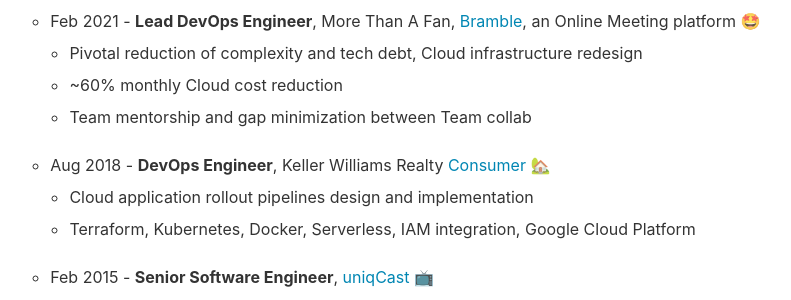
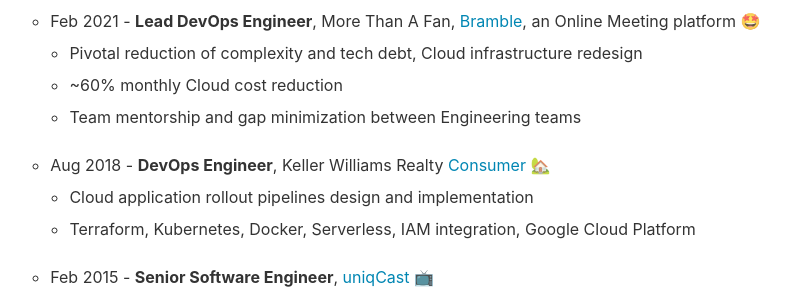
Before and after one commit to mkozjak/mkozjak.github.io, a Jekyll site: the page built from about.md, in a window 1280 px wide and 900 px high, scrolled down 842 px. Shown: the part 153-453 px from the top of the window, without its empty margins (241-1032 px from the left). Built offline with Jekyll 4.4.1, drawn with Linux system fonts in a browser that asks for light colours.

Commit message:
Update about.md

```diff
--- a/about.md
+++ b/about.md
@@ -18,7 +18,7 @@
 - Feb 2021 - **Lead DevOps Engineer**, More Than A Fan, <a class="link" href="https://web.archive.org/web/20230920015524/https://www.bramble.live/">Bramble</a>, an Online Meeting platform 🤩
   - Pivotal reduction of complexity and tech debt, Cloud infrastructure redesign
   - ~60% monthly Cloud cost reduction
-  - Team mentorship and gap minimization between Team collab
+  - Team mentorship and gap minimization between Engineering teams
 - Aug 2018 - **DevOps Engineer**, Keller Williams Realty <a class="link" href="https://apps.apple.com/us/app/kw-buy-sell-real-estate/id652512924">Consumer</a> 🏡
   - Cloud application rollout pipelines design and implementation
   - Terraform, Kubernetes, Docker, Serverless, IAM integration, Google Cloud Platform
```
